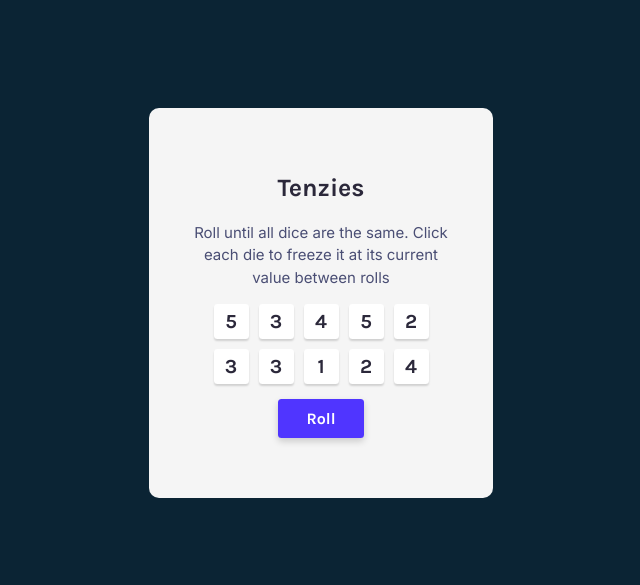
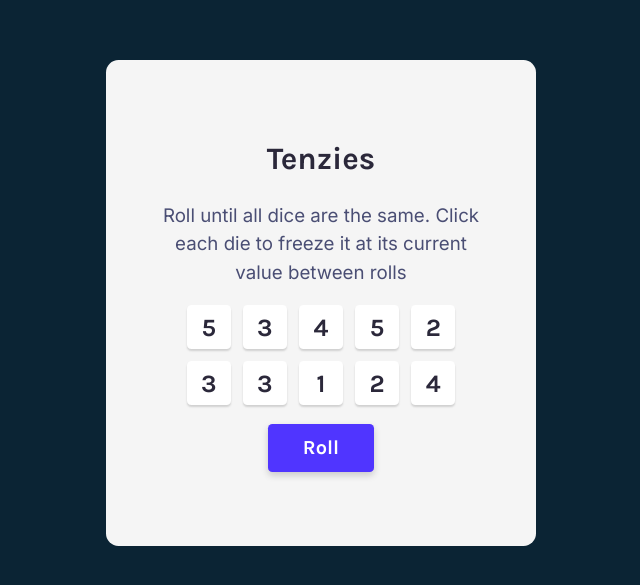
Before and after one commit to Daniel-Ezekiel/tenzies, a React (Vite) app: page / in a window 1280 px wide. Shown: the part 105-690 px from the top of the page, without its empty margins (319-959 px from the left). Built offline with nearby package versions, Linux system fonts and the light colour scheme.

Commit message:
style: increased font size

```diff
--- a/src/index.css
+++ b/src/index.css
@@ -3,7 +3,7 @@
 :root {
   background: #0b2434;
   font-family: Karla, system-ui, Avenir, Helvetica, Arial, sans-serif;
-  font-size: 62.5%;
+  font-size: 78%;
   --primary-bg: #f5f5f5;
   --primary-die-color: #fff;
   --held-die-color: #59e391;
```
